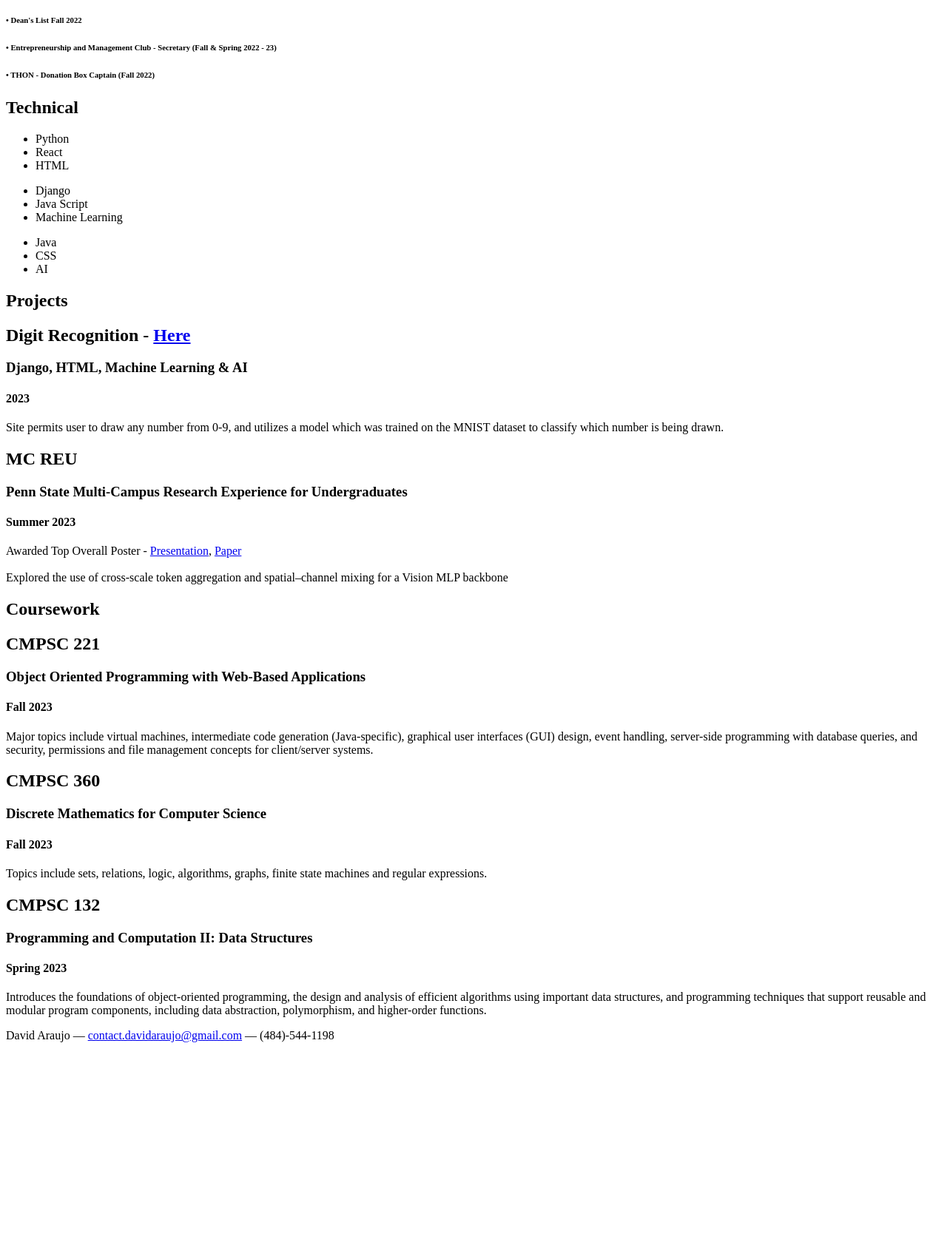
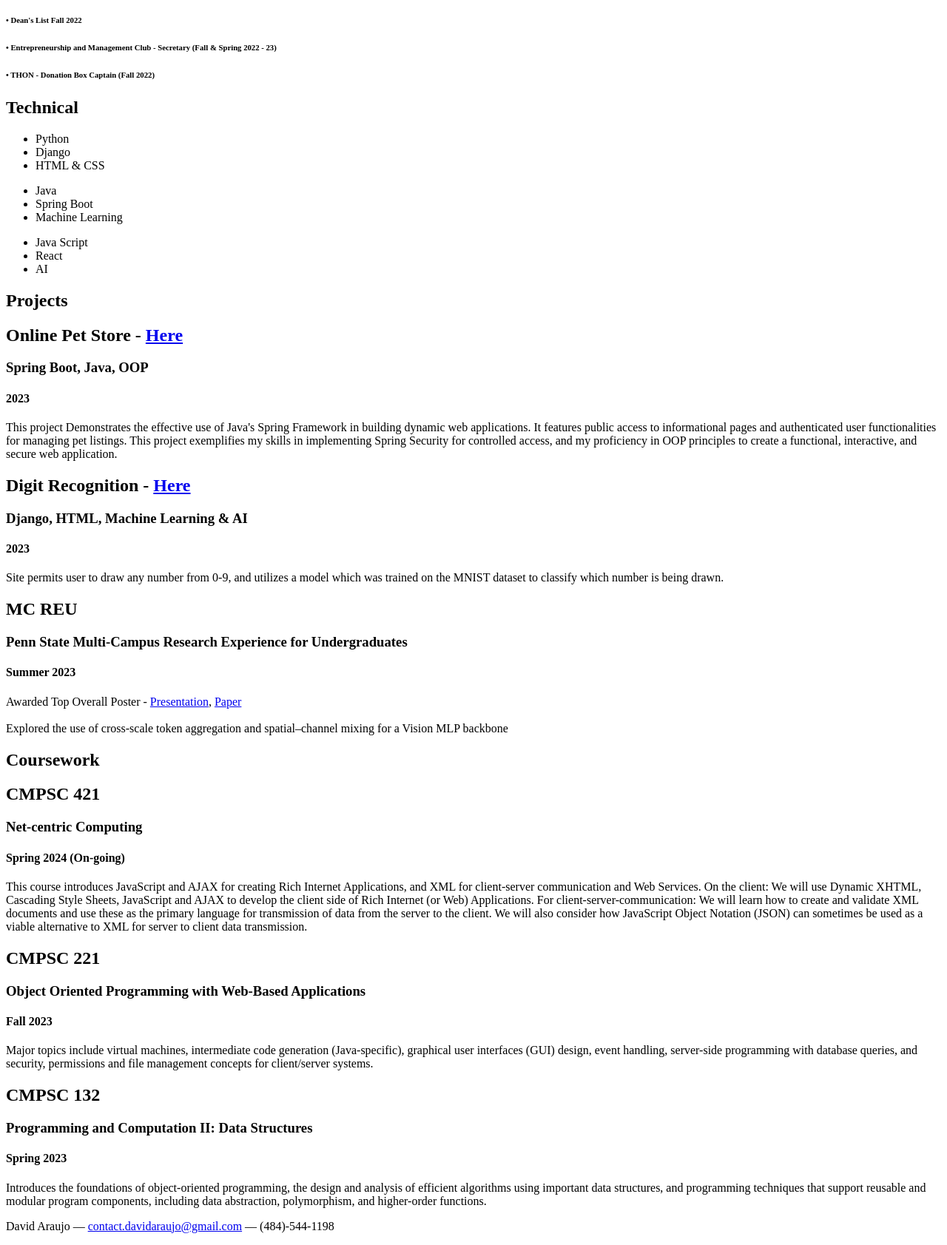
Before and after one commit to Daraujo26/portfolio_website, a Django app: page / in a window 1280 px wide. Shown: the part 407-2090 px from the top of the page at 74% size. Before the commit the page ends 1816 px from the top, so only its background shows below. Run offline with Django 4.2, Linux system fonts and the light colour scheme; some libraries are stand-ins or nearby versions.

Commit message:
Updating portfolio 1/6/2024

```diff
--- a/www/django_portfolio/portfolio_website/portfolio_app/templates/frontend/resume.html
+++ b/www/django_portfolio/portfolio_website/portfolio_app/templates/frontend/resume.html
@@ -63,19 +63,19 @@
 						<div class="yui-u">
 							<ul class="talent">
 								<li>Python</li>
-								<li>React</li>
-								<li class="last">HTML</li>
+								<li>Django</li>
+								<li class="last">HTML & CSS</li>
 							</ul>
 
 							<ul class="talent">
-								<li>Django</li>
-								<li>Java Script</li>
+								<li>Java</li>
+								<li>Spring Boot</li>
 								<li class="last">Machine Learning</li>
 							</ul>
 
 							<ul class="talent">
-								<li>Java</li>
-								<li>CSS</li>
+								<li>Java Script</li>
+								<li>React</li>
 								<li class="last">AI</li>
 							</ul>
 						</div>
@@ -86,6 +86,12 @@
 							<h2>Projects</h2>
 						</div><!--// .yui-u -->
 						<div class="yui-u">
+							<div class="job">
+								<h2>Online Pet Store - <a href="https://spring.davidaraujo.me/">Here</a></h2>
+								<h3>Spring Boot, Java, OOP</h3>
+								<h4>2023</h4>
+								<p>This project Demonstrates the effective use of Java's Spring Framework in building dynamic web applications. It features public access to informational pages and authenticated user functionalities for managing pet listings. This project exemplifies my skills in implementing Spring Security for controlled access, and my proficiency in OOP principles to create a functional, interactive, and secure web application.</p>
+							</div>
 							<div class="job">
 								<h2>Digit Recognition - <a href="/predict/">Here</a></h2>
 								<h3>Django, HTML, Machine Learning &amp; AI</h3>
@@ -108,18 +114,17 @@
 						</div><!--// .yui-u -->
 
 						<div class="yui-u">
-
+							<div class="job">
+								<h2>CMPSC 421</h2>
+								<h3>Net-centric Computing</h3>
+								<h4>Spring 2024 (On-going)</h4>
+								<p>This course introduces JavaScript and AJAX for creating Rich Internet Applications, and XML for client-server communication and Web Services. On the client: We will use Dynamic XHTML, Cascading Style Sheets, JavaScript and AJAX to develop the client side of Rich Internet (or Web) Applications. For client-server-communication: We will learn how to create and validate XML documents and use these as the primary language for transmission of data from the server to the client. We will also consider how JavaScript Object Notation (JSON) can sometimes be used as a viable alternative to XML for server to client data transmission.</p>
+							</div>
 							<div class="job">
 								<h2>CMPSC 221</h2>
 								<h3>Object Oriented Programming with Web-Based Applications</h3>
 								<h4>Fall 2023</h4>
 								<p>Major topics include virtual machines, intermediate code generation (Java-specific), graphical user interfaces (GUI) design, event handling, server-side programming with database queries, and security, permissions and file management concepts for client/server systems.</p>
-							</div>
-							<div class="job">
-								<h2>CMPSC 360</h2>
-								<h3>Discrete Mathematics for Computer Science</h3>
-								<h4>Fall 2023</h4>
-								<p>Topics include sets, relations, logic, algorithms, graphs, finite state machines and regular expressions.</p>
 							</div>
 							<div class="job last">
 								<h2>CMPSC 132</h2>
```
